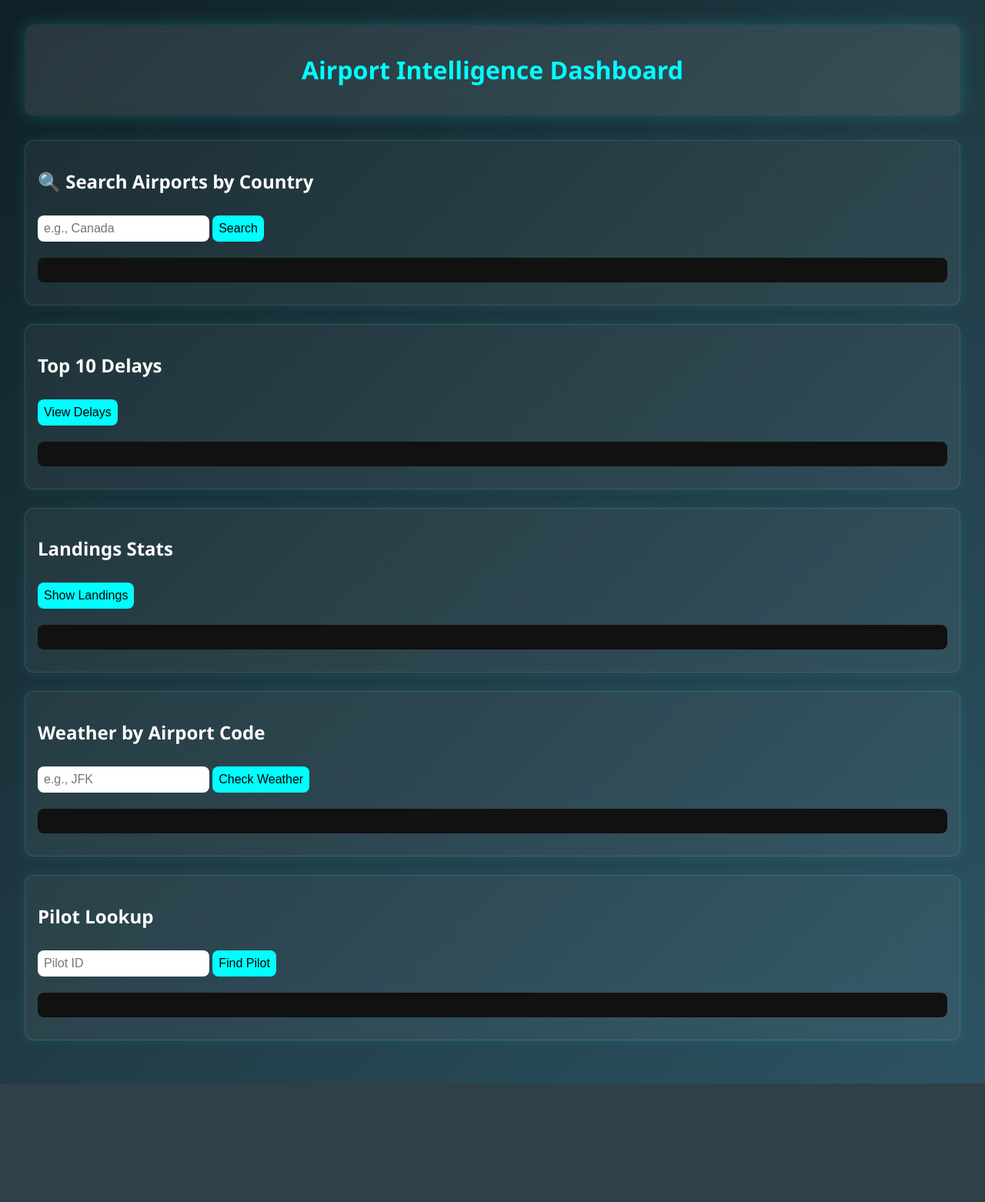
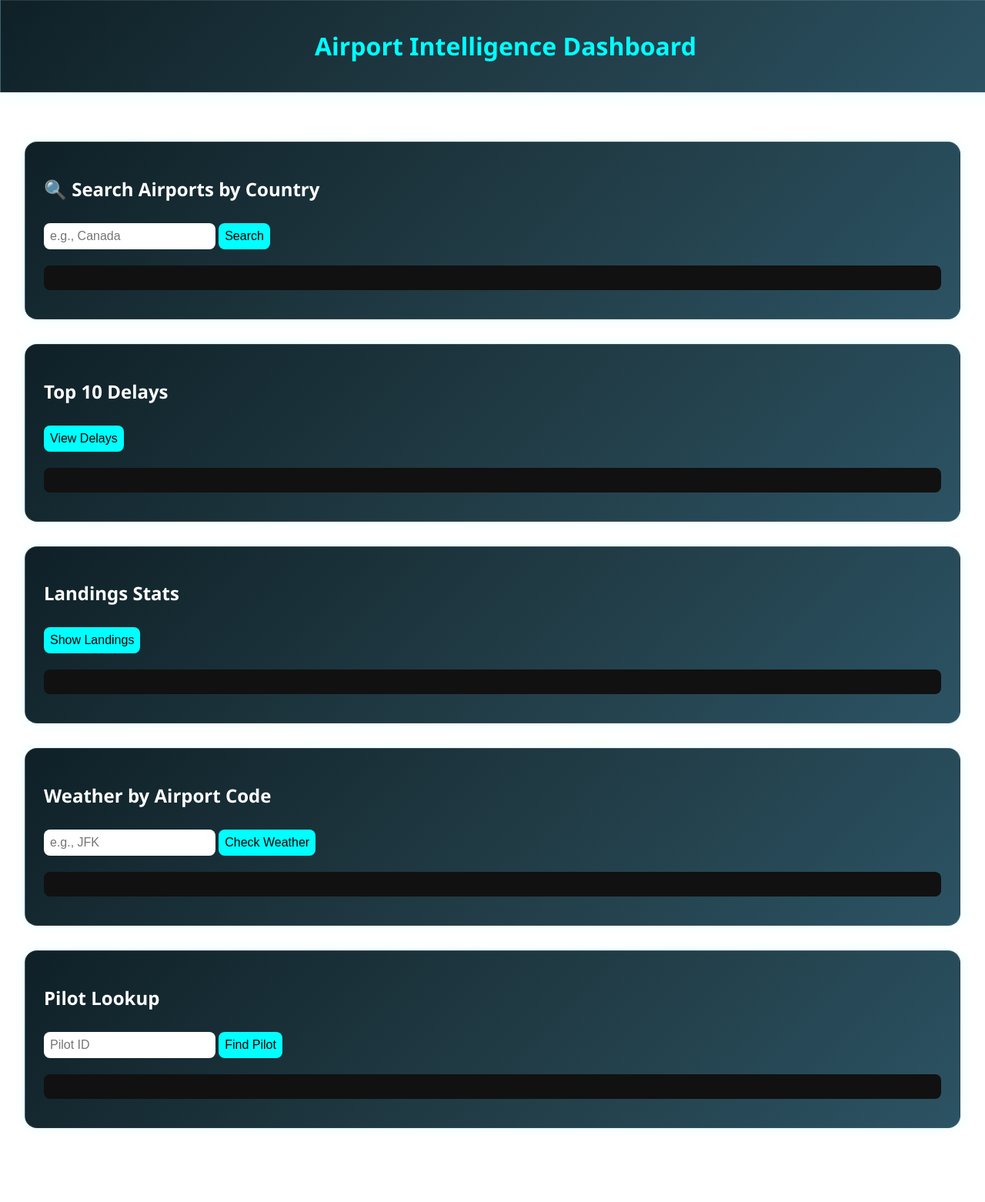
Before and after one commit to ManavK003/Airport-DB-Webapp, a Flask app: page / in a window 1280 px wide. Shown: the whole page at 77% size. Before the commit the page ends 1408 px from the top, so only its background shows below. Run offline with Flask 3, Linux system fonts and the light colour scheme; some libraries are stand-ins or nearby versions.

```diff
--- a/static/style.css
+++ b/static/style.css
@@ -2,20 +2,25 @@ body {
     margin: 0;
     padding: 0;
     font-family: 'Segoe UI', sans-serif;
-    background: linear-gradient(135deg, #0f2027, #203a43, #2c5364);
+    background: white;
     color: white;
-    padding: 2rem;
   }
 
   header {
-    background: rgba(255, 255, 255, 0.1);
-    backdrop-filter: blur(10px);
+    background: linear-gradient(135deg, #0f2027, #203a43, #2c5364);
+    backdrop-filter: blur(12px);
     padding: 1rem;
+    margin: 0;
+    width: 100vw;
+    border-radius: 0 0 0;
+
     text-align: center;
-    border-radius: 10px;
-    margin-bottom: 2rem;
-    box-shadow: 0 0 20px rgba(0,255,255,0.2);
+    color: #00ffff;
+
+    box-shadow: 0 0 25px rgba(0, 255, 255, 0.1);
+    border: 1px solid rgba(255, 255, 255, 0.1);
   }
+
 
   h1 {
     font-size: 2rem;
@@ -23,12 +28,13 @@ body {
   }
 
   section {
-    background: rgba(255, 255, 255, 0.05);
+    background: linear-gradient(135deg, #0f2027, #203a43, #2c5364); /* strong blue gradient */
     border: 1px solid rgba(255,255,255,0.1);
-    padding: 1rem;
-    border-radius: 12px;
-    margin-bottom: 1.5rem;
+    padding: 1.5rem;
+    border-radius: 16px;
+    margin-bottom: 2rem;
     box-shadow: 0 0 15px rgba(0,255,255,0.1);
+    color: white;
   }
 
   input, button {
@@ -59,8 +65,15 @@ body {
     overflow-x: auto;
     max-height: 300px;
   }
+  .content-wrapper {
+    max-width: 1400px;
+    margin: 2rem auto;
+    padding: 2rem;
+    background: transparent;
+  }
 
-    .result-table {
+
+  .result-table {
     width: 100%;
     border-collapse: collapse;
     margin-top: 1rem;
```
